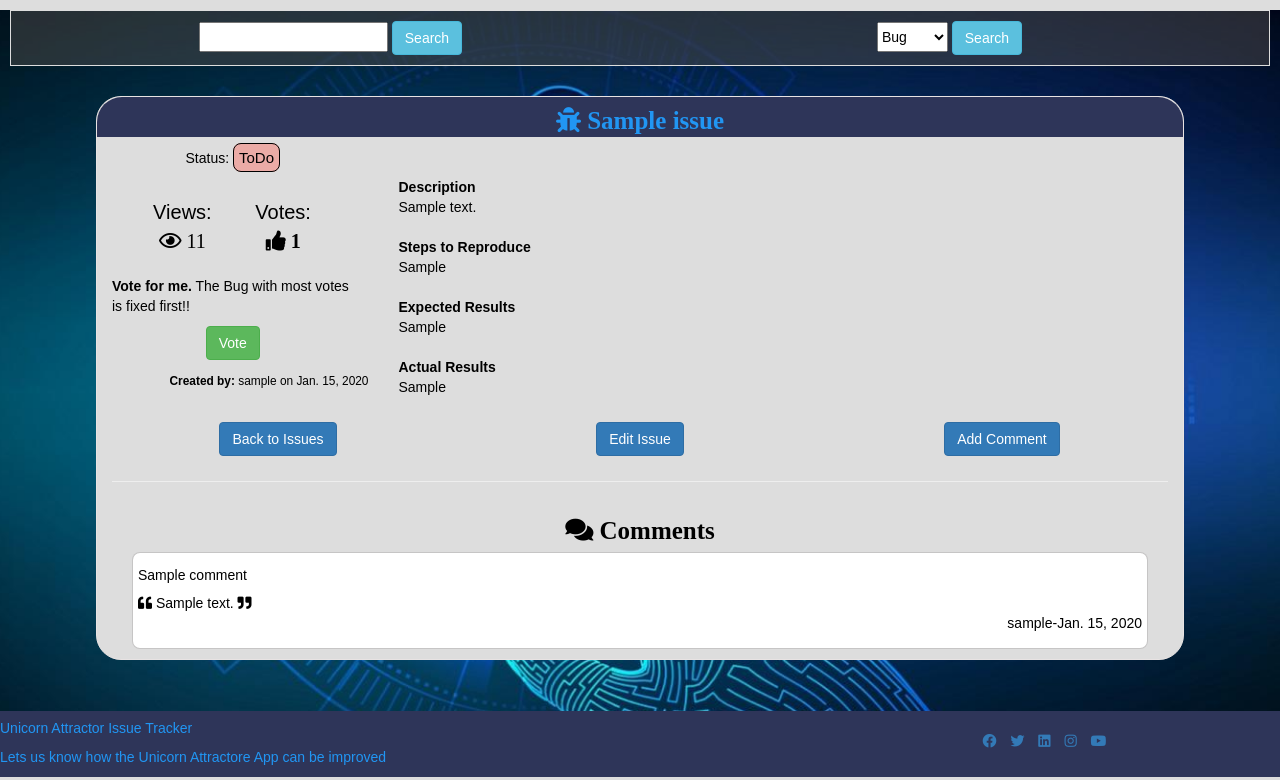
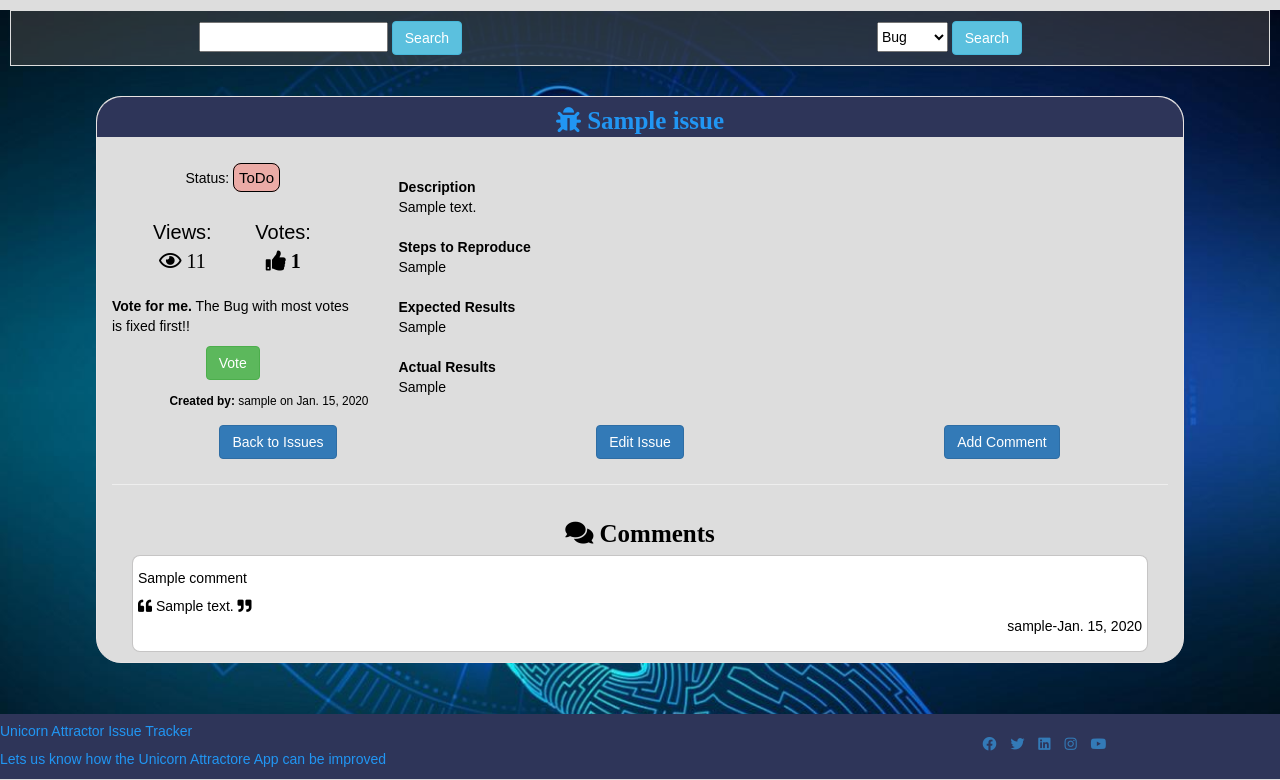
Before and after one commit to mickh14/unicorn-quality, a Django app: page /issues/1/ in a window 1280 px wide. Shown: the part 50-830 px from the top of the page. Run offline with Django 3.2, Linux system fonts and the light colour scheme; tables that the repository leaves empty hold one stand-in row (values such as "Sample post"); some libraries are stand-ins or nearby versions.

Commit message:
add style

```diff
--- a/static/css/custom.css
+++ b/static/css/custom.css
@@ -227,6 +227,10 @@ div {
 
 /*--------////customer Style---------*/
 
+.first_col {
+    margin-top: 20px;
+}
+
 .dev-item-stle {
     font-size: 20px;
 }
--- a/static/js/script.js
+++ b/static/js/script.js
@@ -1,5 +1,5 @@
 $(document).ready(function(){
-    $(window).on("scroll", function(){
+    $(window).on("load", function(){
         $(".progress").each(function(issuedetail, progress ){
            var progressBar = $(progress).find(".progress-bar");
            var progressPercent = parseInt($(progressBar).attr("data-progress"));
```
